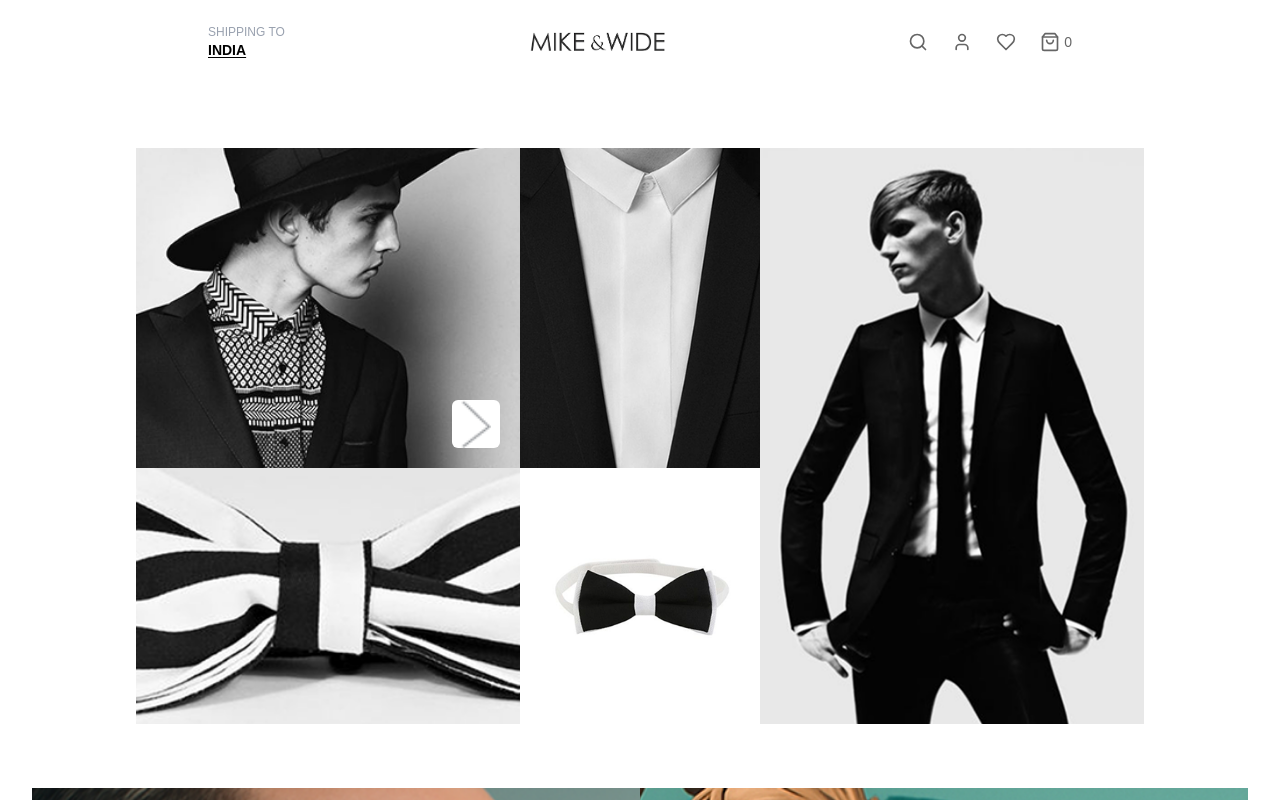
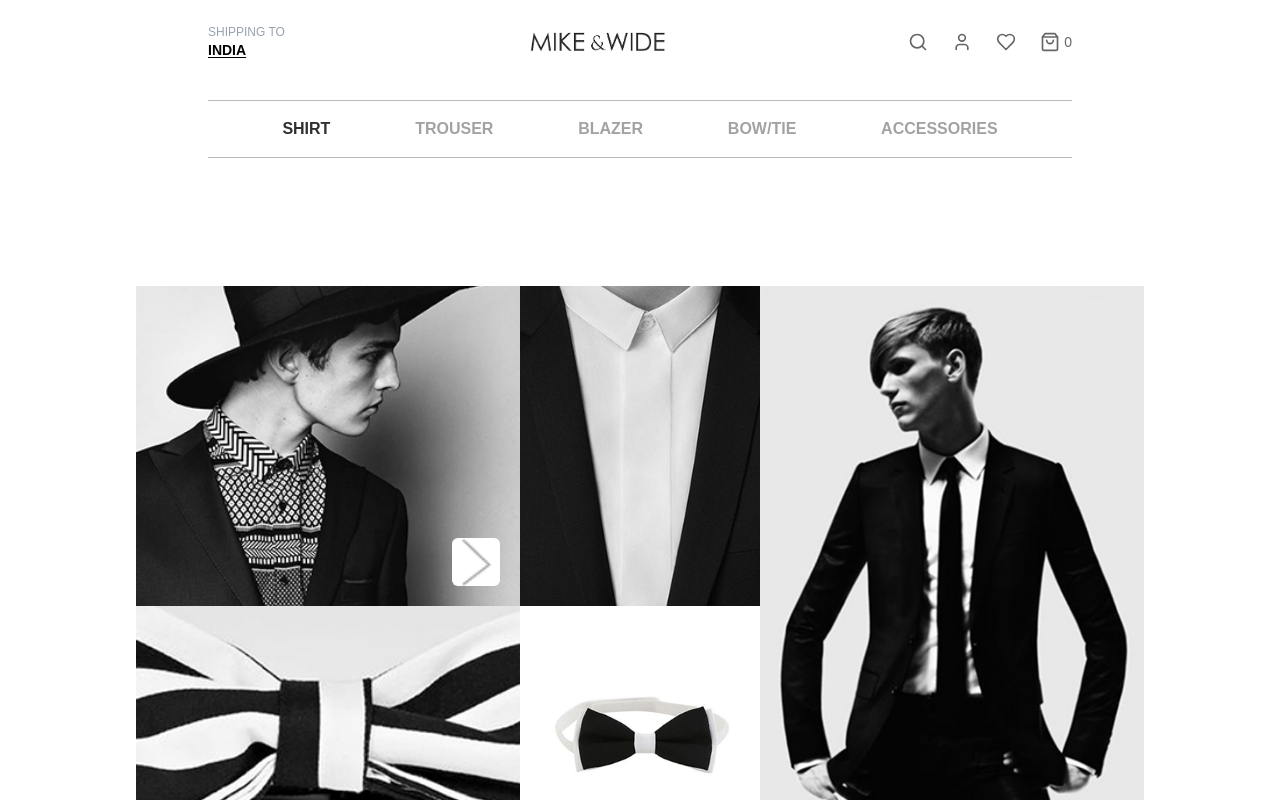
Before and after one commit to gauravver13/mike-n-wide, a Next.js app: page / in a window 1280 px wide. Shown: the top 800 px of the page. Built offline with nearby package versions, Linux system fonts and the light colour scheme.

Commit message:
Add Bottom Nav

```diff
--- a/src/components/Navbar.tsx
+++ b/src/components/Navbar.tsx
@@ -4,12 +4,14 @@ import { Heart, Search, ShoppingBag, User, Menu, X } from "lucide-react";
 import Image from "next/image";
 import Link from "next/link";
 import { useState } from "react";
+import BottomNavbar from "./ui/BottomNav";
 
 export default function Navbar() {
   const [isOpen, setIsOpen] = useState(false);
 
   return (
     <nav className="w-full bg-white text-black py-6 px-4 lg:px-52 relative">
+
       <div className="flex justify-between items-center">
 
         {/* LEFT - Hamburger on mobile */}
@@ -72,6 +74,9 @@ export default function Navbar() {
         </div>
 
       </div>
+      <div className="hidden lg:block">
+          <BottomNavbar />
+      </div>
 
       {/* Mobile Menu */}
       {isOpen && (
--- /dev/null
+++ b/src/components/ui/BottomNav.tsx
@@ -0,0 +1,25 @@
+import { useState } from "react";
+
+const categories = ["SHIRT", "TROUSER", "BLAZER", "BOW/TIE", "ACCESSORIES"];
+
+export default function BottomNavbar() {
+  const [active, setActive] = useState("SHIRT");
+
+  return (
+    <div className="container mx-auto bg-white border border-l-0 border-r-0  border-[rgba(25,25,25,0.3)] my-10 ">
+        <div className="flex justify-around items-center py-4">
+            {categories.map((item) => (
+            <button
+                key={item}
+                onClick={() => setActive(item)}
+                className={`uppercase font-semibold hover:text-[#191919] hover:opacity-90 ease-in-out duration-200 ${
+                active === item ? "text-[#191919] opacity-90" : "text-[#191919] opacity-40"
+                }`}
+            >
+                {item}
+            </button>
+            ))}
+        </div>
+    </div>
+  );
+}
```
